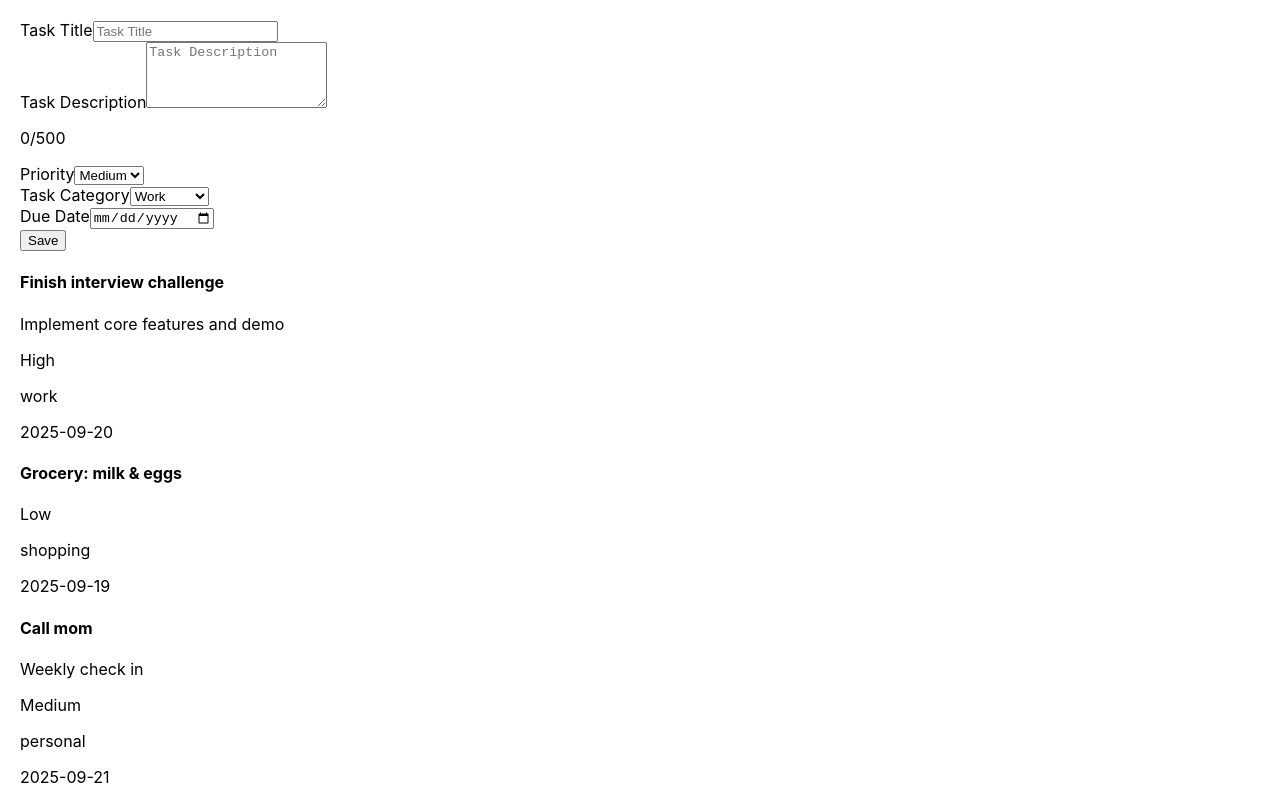
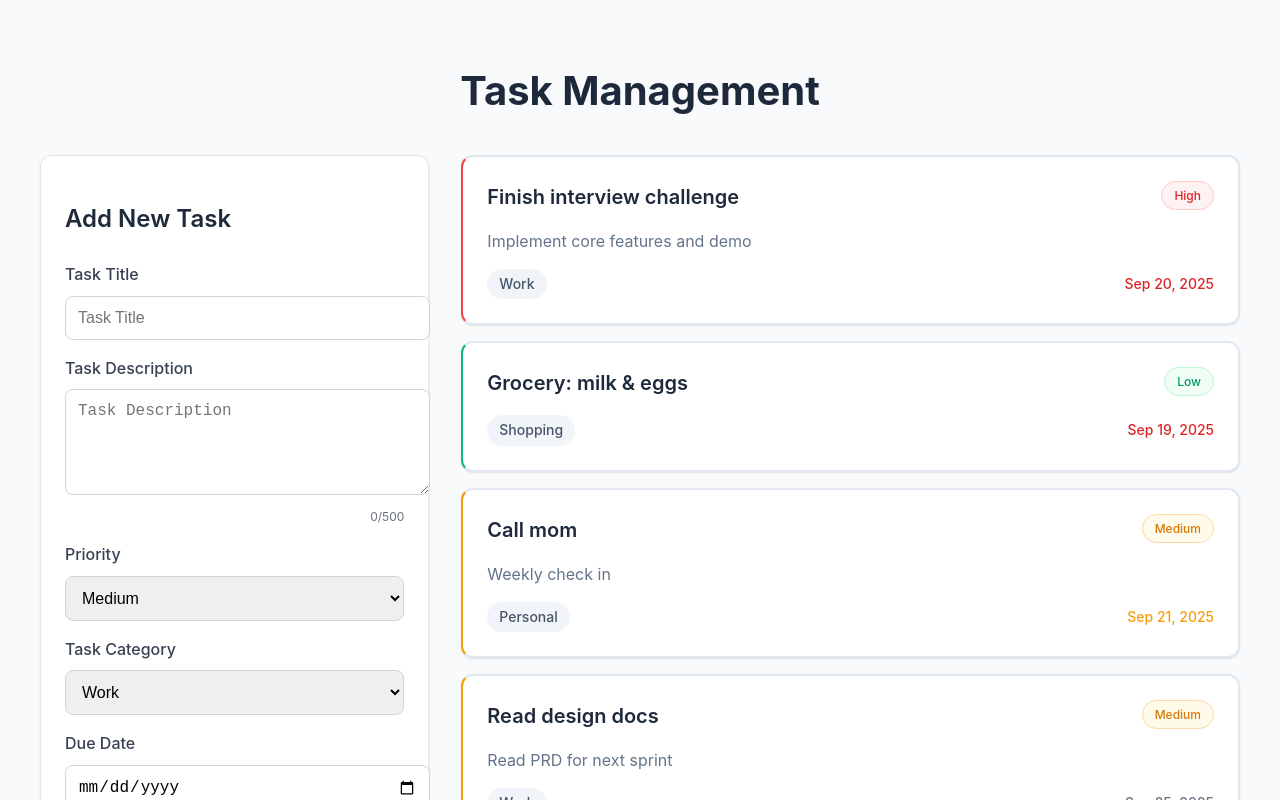
Before and after one commit to Siri-Pulakanti/TaskManagement, a React (Create React App) app: page / in a window 1280 px wide. Shown: the top 800 px of the page. Built offline with nearby package versions, Linux system fonts and the light colour scheme.

Commit message:
Adding css styles

```diff
--- a/src/App.css
+++ b/src/App.css
@@ -1,10 +1,28 @@
 .App {
-  padding: 20px;
+  padding: 2rem;
+  max-width: 1200px;
+  margin: 0 auto;
+  min-height: 100vh;
 }
 
-.App-logo {
-  height: 40vmin;
-  pointer-events: none;
+.App h1 {
+  text-align: center;
+  margin-bottom: 2rem;
+  color: #1e293b;
+  font-size: 2.5rem;
+  font-weight: 700;
+}
+
+.task-container {
+  display: grid;
+  grid-template-columns: 1fr 2fr;
+  gap: 2rem;
+  align-items: start;
+}
+
+.task-list {
+  display: grid;
+  gap: 1rem;
 }
 
 @media (prefers-reduced-motion: no-preference) {
--- a/src/App.js
+++ b/src/App.js
@@ -1,17 +1,19 @@
 import "./App.css";
-import TaskCard from "./components/TaskCard";
 import TaskForm from "./components/TaskForm";
-import useTasks from "./hooks/useTasks";
+import TaskList from "./components/TaskList";
+import { TaskProvider } from "./context/TaskContext";
 
 function App() {
-  const { tasks } = useTasks();
   return (
-    <div className="App">
-      <TaskForm />
-      {tasks.map((task) => {
-        return <TaskCard key={task.id} task={task} />;
-      })}
-    </div>
+    <TaskProvider>
+      <div className="App">
+        <h1>Task Management</h1>
+        <div className="task-container">
+          <TaskForm />
+          <TaskList />
+        </div>
+      </div>
+    </TaskProvider>
   );
 }
 
--- /dev/null
+++ b/src/components/TaskCard.css
@@ -0,0 +1,100 @@
+.task-card {
+  background: white;
+  border-radius: 12px;
+  box-shadow: 0 1px 2px rgba(0, 0, 0, 0.1);
+  padding: 1.5rem;
+  border: 2px solid #e2e8f0;
+  transition: transform 0.2s, box-shadow 0.2s;
+}
+
+.task-card:hover {
+  transform: translateY(-2px);
+  box-shadow: 0 4px 12px rgba(0, 0, 0, 0.15);
+}
+
+.task-card.priority-high {
+  border-left-color: #ef4444;
+}
+.task-card.priority-medium {
+  border-left-color: #f59e0b;
+}
+.task-card.priority-low {
+  border-left-color: #10b981;
+}
+
+.task-card-header {
+  display: flex;
+  justify-content: space-between;
+  align-items: flex-start;
+  margin-bottom: 1rem;
+}
+
+.task-title {
+  font-size: 1.25rem;
+  font-weight: 600;
+  color: #1e293b;
+  margin: 0;
+  flex: 1;
+}
+
+.task-priority {
+  font-size: 0.75rem;
+  font-weight: 500;
+  padding: 0.25rem 0.75rem;
+  border-radius: 20px;
+  text-transform: capitalize;
+  margin-left: 1rem;
+}
+
+.task-priority.priority-high {
+  background: #fef2f2;
+  color: #dc2626;
+  border: 1px solid #fecaca;
+}
+.task-priority.priority-medium {
+  background: #fffbeb;
+  color: #d97706;
+  border: 1px solid #fed7aa;
+}
+.task-priority.priority-low {
+  background: #f0fdf4;
+  color: #059669;
+  border: 1px solid #bbf7d0;
+}
+
+.task-description {
+  color: #64748b;
+  font-size: 1rem;
+  line-height: 1.5;
+  margin-bottom: 1rem;
+}
+
+.task-meta {
+  display: flex;
+  justify-content: space-between;
+  align-items: center;
+  font-size: 0.875rem;
+  color: #6b7280;
+}
+
+.task-category {
+  background: #f1f5f9;
+  color: #475569;
+  padding: 0.25rem 0.75rem;
+  border-radius: 16px;
+  font-weight: 500;
+  text-transform: capitalize;
+}
+
+.task-due-date {
+  display: flex;
+  align-items: center;
+  gap: 0.25rem;
+  font-weight: 500;
+}
+.task-due-date.overdue {
+  color: #dc2626;
+}
+.task-due-date.due-soon {
+  color: #f59e0b;
+}
--- a/src/components/TaskCard.js
+++ b/src/components/TaskCard.js
@@ -1,13 +1,28 @@
 import React from "react";
+import { formatDate, getDueDateStatus } from "../utils/Date";
+import "./TaskCard.css";
 
 function TaskCard({ task }) {
+  const dueDateStatus = getDueDateStatus(task.dueDate);
   return (
-    <div>
-      <h4>{task.title}</h4>
-      {task.description && <p>{task.description}</p>}
-      <p>{task.priority}</p>
-      <p>{task.category}</p>
-      <p>{task.dueDate}</p>
+    <div className={`task-card priority-${task.priority.toLowerCase()}`}>
+      <div className="task-card-header">
+        <h4 className="task-title">{task.title}</h4>
+        <span
+          className={`task-priority priority-${task.priority.toLowerCase()}`}
+        >
+          {task.priority}
+        </span>
+      </div>
+      {task.description && (
+        <p className="task-description">{task.description}</p>
+      )}
+      <div className="task-meta">
+        <span className="task-category">{task.category}</span>
+        <span className={`task-due-date ${dueDateStatus}`}>
+          {formatDate(task.dueDate)}
+        </span>
+      </div>
     </div>
   );
 }
--- /dev/null
+++ b/src/components/TaskForm.css
@@ -0,0 +1,89 @@
+.task-form {
+  background: white;
+  border-radius: 12px;
+  padding: 1.5rem;
+  box-shadow: 0 1px 3px rgba(0, 0, 0, 0.1);
+  border: 1px solid #e2e8f0;
+  height: fit-content;
+  position: sticky;
+  top: 2rem;
+}
+.task-form h2 {
+  margin-bottom: 1.5rem;
+  color: #1e293b;
+  font-size: 1.5rem;
+}
+
+.form-group {
+  margin-bottom: 1rem;
+}
+
+.form-group label {
+  display: block;
+  margin-bottom: 0.5rem;
+  font-weight: 500;
+  color: #374151;
+  font-size: 1rem;
+}
+
+.form-group input,
+.form-group textarea,
+.form-group select {
+  width: 100%;
+  padding: 0.75rem;
+  border: 1px solid #d1d5db;
+  border-radius: 8px;
+  font-size: 1rem;
+  transition: all 0.2s;
+}
+
+.form-group input:focus,
+.form-group textarea:focus,
+.form-group select:focus {
+  outline: none;
+  border-color: #3b82f6;
+  box-shadow: 0 0 0 3px rgba(59, 130, 246, 0.1);
+}
+
+.form-group textarea {
+  resize: vertical;
+  min-height: 80px;
+}
+
+.character-count {
+  font-size: 0.75rem;
+  color: #6b7280;
+  text-align: right;
+  margin-top: 0.25rem;
+}
+
+.submit-button {
+  width: 100%;
+  background: #3b82f6;
+  color: white;
+  border: none;
+  padding: 0.875rem 1rem;
+  border-radius: 8px;
+  font-weight: 500;
+  font-size: 0.875rem;
+  transition: all 0.2s;
+  margin-top: 0.5rem;
+}
+
+.submit-button:hover {
+  background: #2563eb;
+}
+
+.submit-button:active {
+  background: #1d4ed8;
+}
+
+.error-msg {
+  color: #ef4444;
+  font-size: 0.875rem;
+  margin-top: 0.5rem;
+  padding: 0.5rem;
+  background: #fef2f2;
+  border: 1px solid #fecaca;
+  border-radius: 6px;
+}
--- a/src/components/TaskForm.js
+++ b/src/components/TaskForm.js
@@ -1,6 +1,7 @@
 import { useState } from "react";
+import { useTaskContext } from "../context/TaskContext";
 import { categories } from "../data/constants";
-import useTasks from "../hooks/useTasks";
+import "./TaskForm.css";
 
 function TaskForm() {
   const [formData, setFormData] = useState({
@@ -11,7 +12,7 @@ function TaskForm() {
     dueDate: "",
   });
   const [error, setError] = useState("");
-  const { addTask } = useTasks();
+  const { addTask } = useTaskContext();
   const handleSubmit = (e) => {
     e.preventDefault();
     if (!formData.title.trim()) {
@@ -28,9 +29,10 @@ function TaskForm() {
   };
 
   return (
-    <div>
+    <div className="task-form">
+      <h2>Add New Task</h2>
       <form onSubmit={handleSubmit}>
-        <div>
+        <div className="form-group">
           <label htmlFor="title">Task Title</label>
           <input
             type="text"
@@ -42,7 +44,7 @@ function TaskForm() {
             }
           />
         </div>
-        <div>
+        <div className="form-group">
           <label htmlFor="description">Task Description</label>
           <textarea
             type="text"
@@ -55,9 +57,9 @@ function TaskForm() {
               setFormData((s) => ({ ...s, description: e.target.value }))
             }
           />
-          <p>{formData.description.length}/500</p>
+          <p className="character-count">{formData.description.length}/500</p>
         </div>
-        <div>
+        <div className="form-group">
           <label htmlFor="priority">Priority</label>
           <select
             name="priority"
@@ -71,7 +73,7 @@ function TaskForm() {
             <option value="High">High</option>
           </select>
         </div>
-        <div>
+        <div className="form-group">
           <label
             htmlFor="category"
             onChange={(e) =>
@@ -90,7 +92,7 @@ function TaskForm() {
             })}
           </select>
         </div>
-        <div>
+        <div className="form-group">
           <label
             htmlFor="due date"
             onChange={(e) =>
@@ -108,9 +110,11 @@ function TaskForm() {
             }
           />
         </div>
-        {error && <p>{error}</p>}
+        {error && <div className="error-msg">{error}</div>}
         <div>
-          <button type="submit">Save</button>
+          <button type="submit" className="submit-button">
+            Add Task
+          </button>
         </div>
       </form>
     </div>
--- /dev/null
+++ b/src/components/TaskList.css
@@ -0,0 +1,15 @@
+.empty-state {
+  text-align: center;
+  padding: 3rem 1rem;
+  color: #6b7280;
+}
+
+.empty-state h3 {
+  color: #9ca3af;
+  font-size: 1.25rem;
+  margin-bottom: 0.5rem;
+}
+
+.empty-state p {
+  font-size: 1rem;
+}
--- /dev/null
+++ b/src/components/TaskList.js
@@ -0,0 +1,24 @@
+import { useTaskContext } from "../context/TaskContext";
+import TaskCard from "./TaskCard";
+import "./TaskList.css";
+
+function TaskList() {
+  const { tasks } = useTaskContext();
+  if (tasks.length == 0) {
+    return (
+      <div className="empty-state">
+        <h3>No Tasks yet</h3>
+        <p>Add your first task to get started</p>
+      </div>
+    );
+  }
+  return (
+    <div className="task-list">
+      {tasks.map((task) => {
+        return <TaskCard key={task.id} task={task} />;
+      })}
+    </div>
+  );
+}
+
+export default TaskList;
--- /dev/null
+++ b/src/context/TaskContext.js
@@ -0,0 +1,18 @@
+import { createContext, useContext } from "react";
+import useTasks from "../hooks/useTasks";
+
+const TaskContext = createContext();
+export function TaskProvider({ children }) {
+  const taskData = useTasks();
+  return (
+    <TaskContext.Provider value={taskData}>{children}</TaskContext.Provider>
+  );
+}
+
+export function useTaskContext() {
+  const context = useContext(TaskContext);
+  if (!context) {
+    throw new Error("useTaskContext must be used within a TaskProvider");
+  }
+  return context;
+}
--- a/src/index.css
+++ b/src/index.css
@@ -1,13 +1,28 @@
 body {
   margin: 0;
-  font-family: -apple-system, BlinkMacSystemFont, 'Segoe UI', 'Roboto', 'Oxygen',
-    'Ubuntu', 'Cantarell', 'Fira Sans', 'Droid Sans', 'Helvetica Neue',
+  font-family: -apple-system, BlinkMacSystemFont, "Segoe UI", "Roboto", "Oxygen",
+    "Ubuntu", "Cantarell", "Fira Sans", "Droid Sans", "Helvetica Neue",
     sans-serif;
   -webkit-font-smoothing: antialiased;
   -moz-osx-font-smoothing: grayscale;
+  background-color: #f8fafc;
+  color: #334155;
+  line-height: 1.6;
+}
+h1,
+h2,
+h3,
+h4,
+h5,
+h6 {
+  color: #1e293b;
+  font-weight: 600;
+}
+button {
+  cursor: pointer;
 }
 
 code {
-  font-family: source-code-pro, Menlo, Monaco, Consolas, 'Courier New',
+  font-family: source-code-pro, Menlo, Monaco, Consolas, "Courier New",
     monospace;
 }
--- /dev/null
+++ b/src/utils/Date.js
@@ -0,0 +1,24 @@
+const formatDate = (dateString) => {
+  const date = new Date(dateString);
+  return date.toLocaleDateString("en-US", {
+    month: "short",
+    day: "numeric",
+    year: "numeric",
+  });
+};
+
+const getDueDateStatus = (dueDate) => {
+  const today = new Date();
+  const due = new Date(dueDate);
+  const diffTime = due.getTime() - today.getTime();
+  const diffDays = Math.ceil(diffTime / (1000 * 60 * 60 * 24));
+  if (diffDays < 0) {
+    return "overdue";
+  }
+  if (diffDays <= 3) {
+    return "due-soon";
+  }
+  return "normal";
+};
+
+export { formatDate, getDueDateStatus };
```
